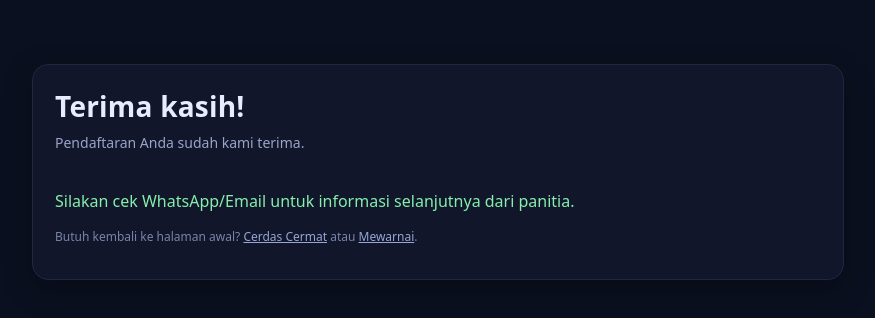
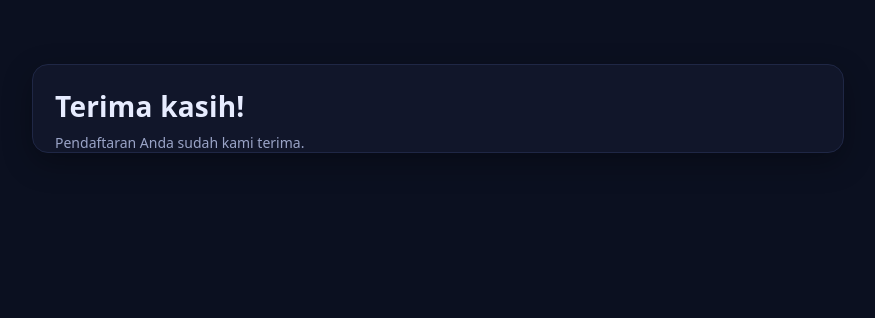
Before and after one commit to dennyaris/tekadxrupawan, a plain HTML site: page thanks.html in a window 1280 px wide. Shown: the whole page, without its empty margins (202-1077 px from the left). Drawn offline with Linux system fonts and the light colour scheme.

Commit message:
thanks page

```diff
--- a/thanks.html
+++ b/thanks.html
@@ -13,10 +13,6 @@
       <h1>Terima kasih!</h1>
       <p>Pendaftaran Anda sudah kami terima.</p>
     </div>
-    <div class="form">
-      <p class="success">Silakan cek WhatsApp/Email untuk informasi selanjutnya dari panitia.</p>
-      <p class="footer-note">Butuh kembali ke halaman awal? <a href="cerdas-cermat.html">Cerdas Cermat</a> atau <a href="mewarnai.html">Mewarnai</a>.</p>
-    </div>
   </div>
 </div>
 </body>
```
